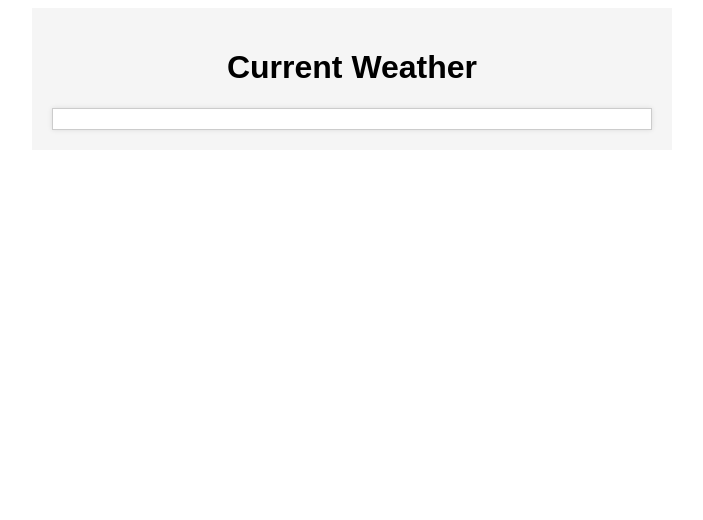
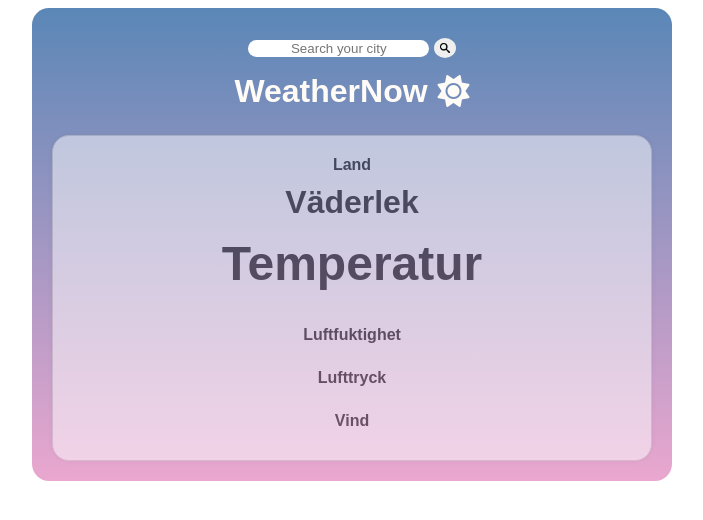
Before and after one commit to Mamantus/weather_app, a plain HTML site: page index.html in a window 1280 px wide. Shown: the whole page, without its empty margins (288-991 px from the left). Drawn offline with Linux system fonts and the light colour scheme; no server answers.

Commit message:
weather info mostly done

```diff
--- a/index.html
+++ b/index.html
@@ -4,14 +4,42 @@
     <meta charset="UTF-8">
     <meta http-equiv="X-UA-Compatible" content="IE=edge">
     <meta name="viewport" content="width=device-width, initial-scale=1.0">
-    <title>Document</title>
+    <title>WeatherNow</title>
     <link rel="stylesheet" href="style.css">
+    <link rel="stylesheet" href="https://cdnjs.cloudflare.com/ajax/libs/font-awesome/6.2.1/css/all.min.css" integrity="sha512-MV7K8+y+gLIBoVD59lQIYicR65iaqukzvf/nwasF0nqhPay5w/9lJmVM2hMDcnK1OnMGCdVK+iQrJ7lzPJQd1w==" crossorigin="anonymous" referrerpolicy="no-referrer"/>
 </head>
 <body>
+
+
+
     <div class="container">
-		<h1>Current Weather</h1>
-		<div class="weather-info"></div>
+
+        <div class="search-container">
+            <div class="search">
+                <input type="text" placeholder="Search your city" spellcheck="false">
+                <button class="searchBtn"><img src="/Images/search.png" width="10px" alt=""></button>
+            </div>
+        </div>
+
+        <div class="title">
+            <h1>WeatherNow</h1>
+            <i class="fa-solid fa-sun fa-2xl"></i>
+        </div>
+		<div class="weather-info">
+            <div class="city">Land</div>
+            <div class="weather">Väderlek</div>
+            <div class="temp">Temperatur</div>
+            <div class="sub-info">
+                <div class="humidity">Luftfuktighet</div>
+                <div class="pressure">Lufttryck</div>
+                <div class="wind">Vind</div>
+            </div>
+
+        </div>
 	</div>
-    <script src="main.js"></script>
+
+    <script src="main.js">
+
+    </script>
 </body>
 </html>
--- a/main.js
+++ b/main.js
@@ -1,40 +1,23 @@
-// Replace YOUR_API_KEY with your OpenWeatherMap API key
-const apiKey = '8fcc7c8dafb008cc9aebc251d9e184e0';
-const apiUrl = `https://api.openweathermap.org/data/2.5/weather?q=London,uk&appid=${apiKey}`;
+	const apiKey = "8fcc7c8dafb008cc9aebc251d9e184e0";
+    const apiUrl = "https://api.openweathermap.org/data/2.5/weather?units=metric&q="
 
-// Select the HTML element where the weather info will be displayed
-const weatherInfo = document.querySelector('.weather-info');
+	const searchBox = document.querySelector(".search input")
+	const searchBtn = document.querySelector(".search button")
 
-// Fetch the weather data from the API
-fetch(apiUrl)
-	.then(response => response.json())
-	.then(data => {
-		console.log(data);
-		// Get the current date and time
-	const date = new Date();
-	// Format the date and time as a string
-	const dateTimeString = date.toLocaleString();
-		// Update the HTML with the weather information
-		weatherInfo.innerHTML = `
-		${data.name}
-			<p><strong>Date and Time:</strong> ${dateTimeString}</p> 			<p><strong>Temperature:</strong>
-			<p><strong>City:</strong> ${data.name}</p>
-			<p><strong>Temperature:</strong> ${(data.main.temp - 273.15).toFixed(1)} &deg;C</p>
-			<p><strong>Humidity:</strong> ${data.main.humidity}%</p>
-			<p><strong>Weather Description:</strong> ${data.weather[0].description}</p>
-			<p><strong>Wind Speed:</strong> ${data.wind.speed} m/s</p>
-		`;
+        async function checkWeather(city){
+            const response = await fetch(apiUrl + city + `&appid=${apiKey}`);
+            let data = await response.json();
+
+            console.log(data);
+
+			document.querySelector(".weather").innerHTML = data.weather[0].main;
+			document.querySelector(".city").innerHTML = data.name;
+			document.querySelector(".temp").innerHTML = Math.round(data.main.temp) + " °C" ;
+			document.querySelector(".humidity").innerHTML = "Luftfuktighet: " + data.main.humidity + " %";
+			document.querySelector(".pressure").innerHTML = "Lufttryck: " + data.main.pressure
+			document.querySelector(".wind").innerHTML = "Vindhastighet: " + data.wind.speed + " m/s"
+		}
+
+	searchBtn.addEventListener("click", ()=> {
+		checkWeather(searchBox.value);
 	})
-	.catch(error => console.error('Error fetching weather data:', error));
-
-
-	function updateTime() {
-		const date = new Date();
-		const hours = date.getHours();
-		const minutes = date.getMinutes();
-		const seconds = date.getSeconds();
-		const time = `${hours}:${minutes}:${seconds}`;
-		document.getElementById("time").innerHTML = time;
-	  }
-
-	  setInterval(updateTime, 1000);
--- a/style.css
+++ b/style.css
@@ -1,19 +1,95 @@
 html {
     font-family: Arial, Helvetica, sans-serif;
+	color: #000000;
+	font-weight: bolder;
+
+	margin: auto;
+}
+
+h1 {
+	color: rgb(255, 251, 246);
+
+}
+
+i {
+	color: rgb(255, 251, 246);
+}
+
+.search-container {
+	display: flex;
+	justify-content: center;
+	align-items: center;
+	text-align: center;
+	margin: 10px;
+
+}
+
+input {
+	font-family: Arial, Helvetica, sans-serif;
+	border-radius: 10px;
+	border: none;
+	text-align: center;
+}
+
+.searchBtn {
+	cursor: pointer;
+	border-radius: 50%;
+	border: none;
+	height: 20px;
+	/* width: 15px; */
+	justify-content: center;
+	align-items: center;
 }
 
 .container {
+	display: grid;
 	max-width: 600px;
 	margin: 0 auto;
 	padding: 20px;
-	background-color: #f5f5f5;
+	background-image: linear-gradient(#5a87b7, #eaa7cf) ;
 	text-align: center;
+	border-radius: 17px;
+}
+
+.title {
+	display: flex;
+	align-items: center;
+	justify-content: center;
+}
+
+.title > h1, i {
+	margin: 5px;
 }
 
 .weather-info {
 	margin-top: 20px;
 	padding: 10px;
 	border: 1px solid #ccc;
-	background-color: #fff;
+	border-radius: 17px;
+	background-color: #ffffff;
 	box-shadow: 0 0 5px rgba(0,0,0,0.1);
+	opacity: 50%;
 }
+
+.sub-info {
+	display: flex;
+	flex-direction: column;
+	justify-content: center;
+	align-items: center;
+	gap: 25px;
+	padding: 20px;
+}
+
+.city {
+	font-size: 1rem;
+	margin: 10px;
+}
+
+.weather {
+	font-size: 2rem;
+}
+
+.temp {
+	font-size: 3rem;
+	margin: 15px;
+}
```
Also changed, not shown: Images/search.png (added).
